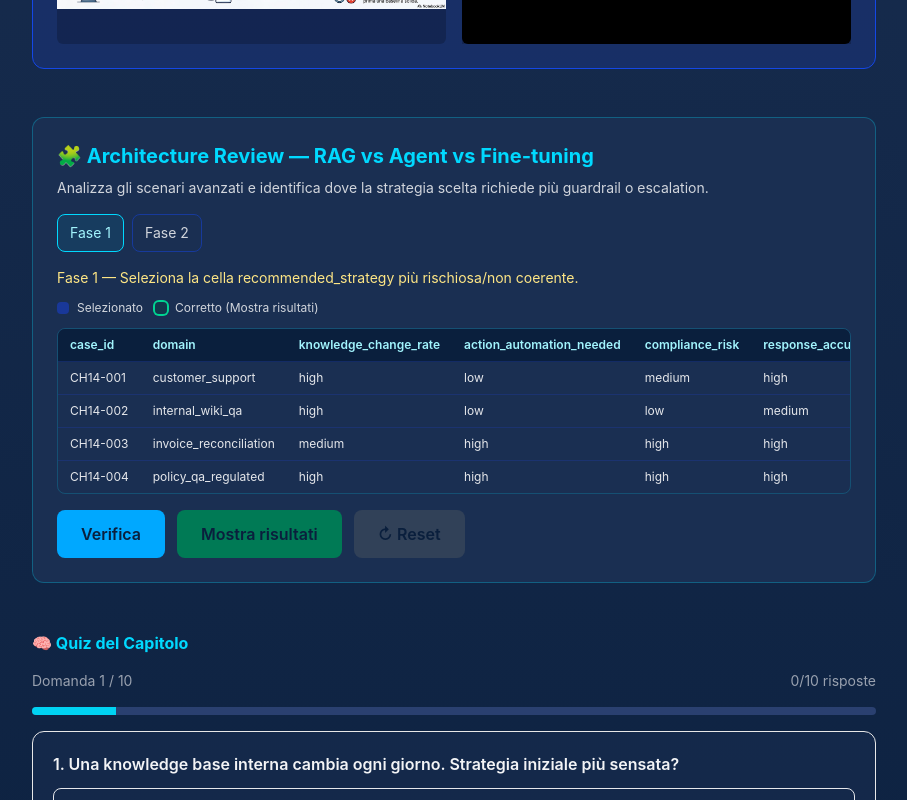
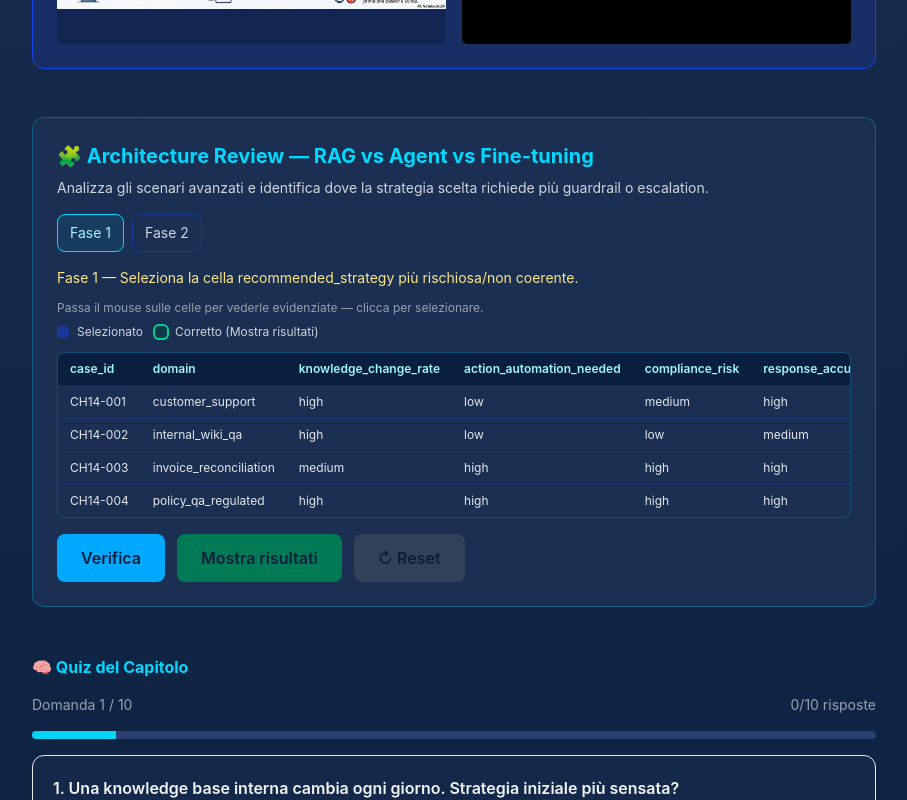
Before and after one commit to MT-Showcases/ai-fundamentals-showcase, a Next.js app: page /chapters/advanced-patterns in a window 1280 px wide. Shown: the part 2471-3271 px from the top of the page, without its empty margins (372-1279 px from the left). Built offline with nearby package versions, Linux system fonts and the light colour scheme; grey boxes are pictures that could not be loaded.

Commit message:
fix(ch09): cell mode hover feedback + selection ring + hint text for table challenge

```diff
--- a/components/ChapterChallengeTableReview.tsx
+++ b/components/ChapterChallengeTableReview.tsx
@@ -98,6 +98,9 @@ export default function ChapterChallengeTableReview({ challenge }: Props) {
       </div>
 
       <div className="text-sm text-amber-200 mb-3">{phase.title} — {phase.instruction}</div>
+      {phase.selectionMode === 'cell' && (
+        <p className="text-xs text-gray-400 mb-2">Passa il mouse sulle celle per vederle evidenziate — clicca per selezionare.</p>
+      )}
 
       <div className="mb-3 text-xs text-gray-300 flex flex-wrap gap-3">
         <span className="inline-flex items-center gap-2"><span className="w-3 h-3 rounded bg-blue-800/70" /> Selezionato</span>
@@ -148,7 +151,7 @@ export default function ChapterChallengeTableReview({ challenge }: Props) {
                           e.stopPropagation();
                           toggle(phase.id, cellKey);
                         }}
-                        className={`px-3 py-2 whitespace-nowrap ${phase.selectionMode === 'cell' ? 'cursor-pointer' : ''} ${cellSelected ? 'bg-blue-800/60' : ''} ${cellCorrect ? 'ring-2 ring-emerald-400 ring-inset bg-emerald-900/20' : ''}`}
+                        className={`px-3 py-2 whitespace-nowrap ${phase.selectionMode === 'cell' ? 'cursor-pointer hover:bg-blue-900/40 transition-colors' : ''} ${cellSelected ? 'bg-blue-800/60 ring-1 ring-blue-400/60 ring-inset' : ''} ${cellCorrect ? 'ring-2 ring-emerald-400 ring-inset bg-emerald-900/20' : ''}`}
                       >
                         {String(row[col] ?? '')}
                       </td>
```
